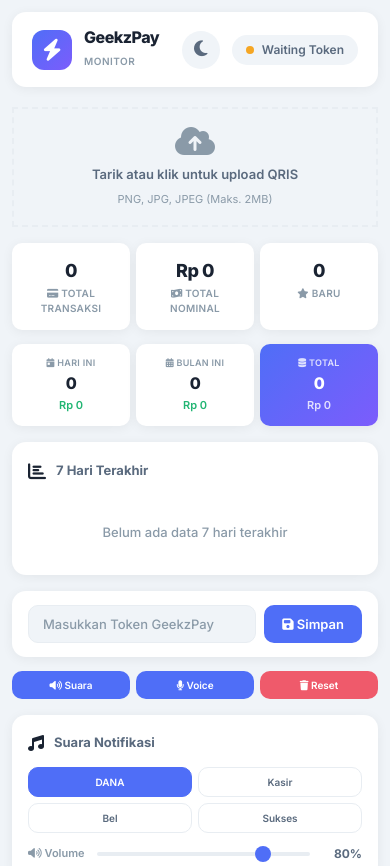
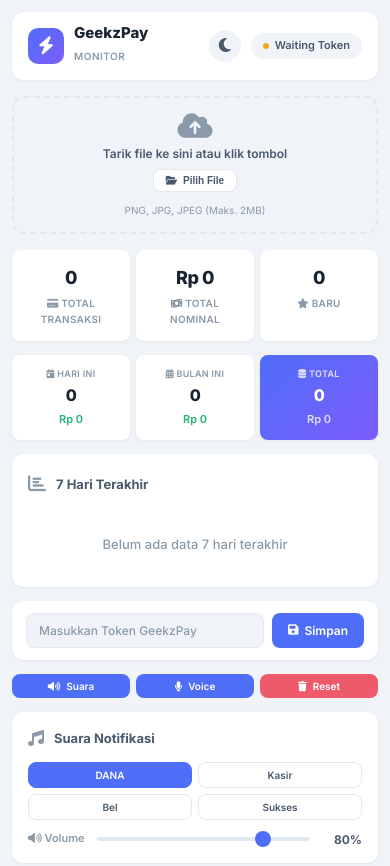
Before and after one commit to amgeekz/restapi-geekzpay, a website: page public/pwa/dashboard.html in a window 390 px wide. Shown: the top 866 px of the page. Drawn offline with Linux system fonts and the light colour scheme.

Commit message:
Add files via upload

```diff
--- a/public/pwa/dashboard.css
+++ b/public/pwa/dashboard.css
@@ -2,28 +2,26 @@
    ROOT VARIABLES - LIGHT & DARK
    ============================================ */
 :root {
-    /* Light Mode */
     --bg: #f0f4f8;
     --card-bg: #ffffff;
     --text-primary: #1a2332;
-    --text-secondary: #5a6a7e;
+    --text-secondary: #4a5a6e;
     --text-muted: #8a9aa8;
-    --border: #e8edf2;
-    --shadow: 0 2px 12px rgba(0, 0, 0, 0.06);
-    --shadow-hover: 0 4px 20px rgba(0, 0, 0, 0.10);
-    --input-bg: #f0f4f8;
-    --hover-bg: #f0f4f8;
-    --empty-icon: rgba(0,0,0,0.1);
-
+    --border: #e2e8f0;
+    --shadow: 0 1px 3px rgba(0,0,0,0.06);
+    --shadow-hover: 0 4px 16px rgba(0,0,0,0.10);
     --primary: #4f6ef7;
     --primary-dark: #3a56d4;
     --success: #22b573;
     --danger: #ef5a6b;
     --warning: #f5a623;
     --purple: #7c5cfc;
+    --radius: 12px;
+    --radius-sm: 8px;
+    --input-bg: #f0f4f8;
+    --hover-bg: #f0f4f8;
 }
 
-/* Dark Mode */
 [data-theme="dark"] {
     --bg: #0f1420;
     --card-bg: #1a2332;
@@ -31,11 +29,10 @@
     --text-secondary: #a0b0c0;
     --text-muted: #6a7a8e;
     --border: #2a3348;
-    --shadow: 0 2px 12px rgba(0, 0, 0, 0.40);
-    --shadow-hover: 0 4px 20px rgba(0, 0, 0, 0.60);
+    --shadow: 0 1px 3px rgba(0,0,0,0.40);
+    --shadow-hover: 0 4px 16px rgba(0,0,0,0.60);
     --input-bg: #0f1420;
     --hover-bg: #253040;
-    --empty-icon: rgba(255,255,255,0.08);
 }
 
 * {
@@ -45,15 +42,15 @@
 }
 
 body {
-    font-family: 'Inter', -apple-system, BlinkMacSystemFont, 'Segoe UI', Roboto, sans-serif;
+    font-family: 'Inter', -apple-system, BlinkMacSystemFont, sans-serif;
     background: var(--bg);
     color: var(--text-primary);
-    padding: 20px;
+    padding: 16px;
     padding-bottom: 80px;
     min-height: 100vh;
     -webkit-font-smoothing: antialiased;
-    line-height: 1.5;
-    transition: background 0.3s ease, color 0.3s ease;
+    line-height: 1.6;
+    transition: background 0.3s, color 0.3s;
 }
 
 /* ============================================
@@ -63,40 +60,25 @@ body {
     display: flex;
     justify-content: space-between;
     align-items: center;
-    padding: 16px 20px;
+    padding: 12px 16px;
     background: var(--card-bg);
-    border-radius: 14px;
+    border-radius: var(--radius);
     box-shadow: var(--shadow);
-    margin-bottom: 20px;
-    transition: background 0.3s ease, box-shadow 0.3s ease;
+    margin-bottom: 16px;
+    transition: background 0.3s, box-shadow 0.3s;
 }
 
 .header-left {
     display: flex;
     align-items: center;
-    gap: 12px;
-}
-
-.logo-icon {
-    font-size: 22px;
-    width: 40px;
-    height: 40px;
-    background: linear-gradient(135deg, var(--primary), var(--purple));
-    border-radius: 12px;
-    display: flex;
-    align-items: center;
-    justify-content: center;
-    color: #fff;
-    flex-shrink: 0;
+    gap: 10px;
 }
 
 .header-left h1 {
     font-size: 18px;
     font-weight: 800;
-    letter-spacing: -0.5px;
     color: var(--text-primary);
     line-height: 1.2;
-    transition: color 0.3s ease;
 }
 
 .header-sub {
@@ -107,46 +89,55 @@ body {
     letter-spacing: 0.5px;
 }
 
+.logo-icon {
+    width: 36px;
+    height: 36px;
+    background: linear-gradient(135deg, var(--primary), var(--purple));
+    border-radius: 10px;
+    display: flex;
+    align-items: center;
+    justify-content: center;
+    color: #fff;
+    font-size: 18px;
+    flex-shrink: 0;
+}
+
 .header-right {
     display: flex;
     align-items: center;
-    gap: 12px;
+    gap: 10px;
 }
 
 .status-badge {
     display: flex;
     align-items: center;
-    gap: 8px;
-    font-size: 12px;
+    gap: 6px;
+    font-size: 11px;
     font-weight: 600;
     color: var(--text-secondary);
     background: var(--bg);
-    padding: 6px 14px;
-    border-radius: 20px;
-    transition: background 0.3s ease, color 0.3s ease;
+    padding: 4px 12px;
+    border-radius: 16px;
 }
 
 .status-dot {
-    width: 8px;
-    height: 8px;
+    width: 6px;
+    height: 6px;
     border-radius: 50%;
     background: var(--success);
-    transition: background 0.3s ease;
+    transition: background 0.3s;
 }
 
-/* ============================================
-   THEME TOGGLE
-   ============================================ */
 .theme-toggle {
-    width: 38px;
-    height: 38px;
+    width: 32px;
+    height: 32px;
     border: none;
     border-radius: 50%;
     background: var(--bg);
     color: var(--text-secondary);
-    font-size: 18px;
+    font-size: 16px;
     cursor: pointer;
-    transition: all 0.3s ease;
+    transition: 0.3s;
     display: flex;
     align-items: center;
     justify-content: center;
@@ -154,15 +145,6 @@ body {
 
 .theme-toggle:hover {
     background: var(--border);
-    transform: rotate(20deg);
-}
-
-.theme-icon {
-    transition: transform 0.3s ease;
-}
-
-[data-theme="dark"] .theme-icon {
-    transform: rotate(180deg);
 }
 
 /* ============================================
@@ -172,14 +154,13 @@ body {
     display: flex;
     justify-content: space-between;
     align-items: center;
-    padding: 12px 16px;
+    padding: 10px 14px;
     background: #fef9e7;
     border: 1px solid #faeec9;
-    border-radius: 10px;
-    margin-bottom: 16px;
+    border-radius: var(--radius-sm);
+    margin-bottom: 14px;
     font-size: 13px;
     font-weight: 500;
-    transition: background 0.3s ease, border 0.3s ease;
 }
 
 [data-theme="dark"] .permission-banner {
@@ -189,21 +170,136 @@ body {
 }
 
 .permission-banner .btn {
-    padding: 6px 16px;
+    padding: 4px 14px;
+    font-size: 11px;
+}
+
+/* ============================================
+   QRIS UPLOAD SECTION
+   ============================================ */
+.qris-section {
+    margin-bottom: 16px;
+}
+
+.qris-upload-area {
+    display: flex;
+    flex-direction: column;
+    gap: 10px;
+}
+
+.qris-upload-box {
+    border: 2px dashed var(--border);
+    border-radius: var(--radius);
+    padding: 20px 16px;
+    text-align: center;
+    transition: all 0.3s ease;
+    background: var(--bg);
+}
+
+.qris-upload-box:hover {
+    border-color: var(--primary);
+    background: rgba(79, 110, 247, 0.05);
+}
+
+.qris-upload-box.dragover {
+    border-color: var(--primary);
+    background: rgba(79, 110, 247, 0.10);
+}
+
+.qris-upload-icon {
+    font-size: 28px;
+    color: var(--text-muted);
+    margin-bottom: 4px;
+}
+
+.qris-upload-text {
+    font-weight: 600;
+    color: var(--text-secondary);
     font-size: 12px;
 }
 
+.qris-upload-hint {
+    font-size: 10px;
+    color: var(--text-muted);
+    display: block;
+    margin-top: 4px;
+}
+
+.qris-upload-btn {
+    padding: 6px 16px;
+    border: 1.5px solid var(--border);
+    border-radius: var(--radius-sm);
+    background: var(--card-bg);
+    color: var(--text-secondary);
+    font-size: 11px;
+    font-weight: 600;
+    cursor: pointer;
+    transition: all 0.3s ease;
+    display: inline-flex;
+    align-items: center;
+    gap: 6px;
+    margin: 6px 0;
+}
+
+.qris-upload-btn:hover {
+    border-color: var(--primary);
+    color: var(--primary);
+}
+
 /* ============================================
-   BUTTON QRIS
+   QRIS PREVIEW
+   ============================================ */
+.qris-preview-container {
+    position: relative;
+    display: inline-block;
+    margin: 0 auto;
+    padding: 6px;
+    background: var(--card-bg);
+    border: 1px solid var(--border);
+    border-radius: var(--radius-sm);
+    text-align: center;
+}
+
+.qris-preview-image {
+    max-width: 120px;
+    max-height: 120px;
+    display: block;
+    border-radius: 4px;
+}
+
+.qris-remove-btn {
+    position: absolute;
+    top: -8px;
+    right: -8px;
+    width: 24px;
+    height: 24px;
+    border: none;
+    border-radius: 50%;
+    background: var(--danger);
+    color: #fff;
+    cursor: pointer;
+    transition: all 0.2s;
+    display: flex;
+    align-items: center;
+    justify-content: center;
+    font-size: 12px;
+}
+
+.qris-remove-btn:hover {
+    transform: scale(1.1);
+}
+
+/* ============================================
+   QRIS BUTTON
    ============================================ */
 .btn-qris {
     width: 100%;
-    padding: 14px;
+    padding: 10px;
     background: linear-gradient(135deg, var(--primary), var(--purple));
     color: #fff;
     border: none;
-    border-radius: 14px;
-    font-size: 14px;
+    border-radius: var(--radius);
+    font-size: 12px;
     font-weight: 700;
     cursor: pointer;
     transition: all 0.3s ease;
@@ -211,17 +307,11 @@ body {
     align-items: center;
     justify-content: center;
     gap: 8px;
-    margin-bottom: 16px;
-    box-shadow: 0 4px 16px rgba(79, 110, 247, 0.30);
 }
 
 .btn-qris:hover {
-    transform: translateY(-2px);
-    box-shadow: 0 6px 24px rgba(79, 110, 247, 0.40);
-}
-
-.btn-qris:active {
-    transform: translateY(0);
+    transform: translateY(-1px);
+    box-shadow: 0 4px 16px rgba(79, 110, 247, 0.30);
 }
 
 /* ============================================
@@ -237,10 +327,10 @@ body {
 .stat-card {
     background: var(--card-bg);
     padding: 14px 10px;
-    border-radius: 10px;
+    border-radius: var(--radius-sm);
     text-align: center;
     box-shadow: var(--shadow);
-    transition: all 0.3s ease;
+    transition: 0.3s;
 }
 
 .stat-card:hover {
@@ -252,7 +342,6 @@ body {
     font-weight: 800;
     color: var(--text-primary);
     letter-spacing: -0.5px;
-    transition: color 0.3s ease;
 }
 
 .stat-label {
@@ -271,16 +360,16 @@ body {
     display: grid;
     grid-template-columns: repeat(3, 1fr);
     gap: 10px;
-    margin-bottom: 16px;
+    margin-bottom: 14px;
 }
 
 .stat-detail-card {
     background: var(--card-bg);
     padding: 12px 10px;
-    border-radius: 10px;
+    border-radius: var(--radius-sm);
     text-align: center;
     box-shadow: var(--shadow);
-    transition: all 0.3s ease;
+    transition: 0.3s;
 }
 
 .stat-detail-card.highlight {
@@ -303,7 +392,6 @@ body {
     color: var(--text-muted);
     text-transform: uppercase;
     letter-spacing: 0.3px;
-    transition: color 0.3s ease;
 }
 
 .stat-detail-value {
@@ -312,14 +400,12 @@ body {
     color: var(--text-primary);
     margin: 2px 0;
     letter-spacing: -0.5px;
-    transition: color 0.3s ease;
 }
 
 .stat-detail-sub {
     font-size: 11px;
     font-weight: 600;
     color: var(--success);
-    transition: color 0.3s ease;
 }
 
 /* ============================================
@@ -328,28 +414,27 @@ body {
 .chart-section {
     background: var(--card-bg);
     padding: 16px;
-    border-radius: 14px;
+    border-radius: var(--radius);
     box-shadow: var(--shadow);
-    margin-bottom: 16px;
-    transition: all 0.3s ease;
+    margin-bottom: 14px;
 }
 
 .chart-header {
     display: flex;
     align-items: center;
     gap: 10px;
-    margin-bottom: 14px;
+    margin-bottom: 12px;
 }
 
 .chart-icon {
     font-size: 18px;
+    color: var(--text-muted);
 }
 
 .chart-title {
     font-size: 13px;
     font-weight: 700;
     color: var(--text-secondary);
-    transition: color 0.3s ease;
 }
 
 .chart-container {
@@ -374,7 +459,7 @@ body {
     min-height: 4px;
     border-radius: 4px 4px 0 0;
     background: var(--primary);
-    transition: height 0.6s cubic-bezier(0.22, 1, 0.36, 1), background 0.3s ease;
+    transition: height 0.6s cubic-bezier(0.22, 1, 0.36, 1);
     opacity: 0.7;
 }
 
@@ -388,7 +473,6 @@ body {
     font-weight: 600;
     color: var(--text-muted);
     margin-top: 4px;
-    transition: color 0.3s ease;
 }
 
 .chart-bar-value {
@@ -405,7 +489,6 @@ body {
     font-size: 13px;
     font-weight: 500;
     padding: 16px 0;
-    transition: color 0.3s ease;
 }
 
 /* ============================================
@@ -413,11 +496,10 @@ body {
    ============================================ */
 .token-section {
     background: var(--card-bg);
-    padding: 14px 16px;
-    border-radius: 14px;
+    padding: 12px 14px;
+    border-radius: var(--radius);
     box-shadow: var(--shadow);
     margin-bottom: 14px;
-    transition: all 0.3s ease;
 }
 
 .token-input-group {
@@ -427,14 +509,14 @@ body {
 
 .token-input-group input {
     flex: 1;
-    padding: 10px 14px;
+    padding: 9px 12px;
     border: 1.5px solid var(--border);
-    border-radius: 10px;
-    font-size: 13px;
+    border-radius: var(--radius-sm);
+    font-size: 12px;
     font-weight: 500;
     font-family: 'Inter', sans-serif;
     outline: none;
-    transition: all 0.3s ease;
+    transition: 0.3s;
     background: var(--input-bg);
     color: var(--text-primary);
 }
@@ -452,14 +534,17 @@ body {
    BUTTONS
    ============================================ */
 .btn {
-    padding: 10px 18px;
+    padding: 9px 16px;
     border: none;
-    border-radius: 10px;
-    font-size: 13px;
+    border-radius: var(--radius-sm);
+    font-size: 12px;
     font-weight: 600;
     font-family: 'Inter', sans-serif;
     cursor: pointer;
-    transition: all 0.3s ease;
+    transition: 0.3s;
+    display: inline-flex;
+    align-items: center;
+    gap: 6px;
 }
 
 .btn-primary {
@@ -484,7 +569,6 @@ body {
 .btn-soft {
     background: var(--bg);
     color: var(--text-secondary);
-    transition: all 0.3s ease;
 }
 
 .btn-soft:hover {
@@ -500,13 +584,13 @@ body {
     display: grid;
     grid-template-columns: repeat(3, 1fr);
     gap: 8px;
-    margin-bottom: 16px;
+    margin-bottom: 14px;
 }
 
 .controls .btn {
-    padding: 10px;
-    font-size: 12px;
-    text-align: center;
+    padding: 8px;
+    font-size: 11px;
+    justify-content: center;
 }
 
 /* ============================================
@@ -514,48 +598,47 @@ body {
    ============================================ */
 .sound-section {
     background: var(--card-bg);
-    padding: 16px;
-    border-radius: 14px;
+    padding: 14px 16px;
+    border-radius: var(--radius);
     box-shadow: var(--shadow);
-    margin-bottom: 16px;
-    transition: all 0.3s ease;
+    margin-bottom: 14px;
 }
 
 .sound-header {
     display: flex;
     align-items: center;
     gap: 10px;
-    margin-bottom: 12px;
+    margin-bottom: 10px;
 }
 
 .sound-icon {
     font-size: 16px;
+    color: var(--text-muted);
 }
 
 .sound-title {
     font-size: 13px;
     font-weight: 700;
     color: var(--text-secondary);
-    transition: color 0.3s ease;
 }
 
 .sound-grid {
     display: grid;
     grid-template-columns: repeat(4, 1fr);
     gap: 6px;
-    margin-bottom: 12px;
+    margin-bottom: 10px;
 }
 
 .sound-btn {
-    padding: 8px 4px;
+    padding: 6px 4px;
     border: 1.5px solid var(--border);
-    border-radius: 10px;
+    border-radius: var(--radius-sm);
     background: transparent;
     font-size: 10px;
     font-weight: 600;
     font-family: 'Inter', sans-serif;
     cursor: pointer;
-    transition: all 0.3s ease;
+    transition: 0.3s;
     color: var(--text-secondary);
 }
 
@@ -580,7 +663,6 @@ body {
     font-size: 11px;
     font-weight: 600;
     color: var(--text-muted);
-    transition: color 0.3s ease;
 }
 
 .volume-control input[type="range"] {
@@ -591,7 +673,6 @@ body {
     background: var(--border);
     border-radius: 2px;
     outline: none;
-    transition: background 0.3s ease;
 }
 
 .volume-control input[type="range"]::-webkit-slider-thumb {
@@ -602,7 +683,6 @@ body {
     border-radius: 50%;
     background: var(--primary);
     cursor: pointer;
-    transition: background 0.3s ease;
 }
 
 .volume-value {
@@ -611,7 +691,6 @@ body {
     color: var(--text-secondary);
     min-width: 40px;
     text-align: right;
-    transition: color 0.3s ease;
 }
 
 /* ============================================
@@ -619,26 +698,23 @@ body {
    ============================================ */
 .transaction-section {
     background: var(--card-bg);
-    border-radius: 14px;
+    border-radius: var(--radius);
     box-shadow: var(--shadow);
     overflow: hidden;
-    transition: all 0.3s ease;
 }
 
 .transaction-header {
     display: flex;
     justify-content: space-between;
     align-items: center;
-    padding: 14px 16px;
+    padding: 12px 16px;
     border-bottom: 1px solid var(--border);
-    transition: border 0.3s ease;
 }
 
 .transaction-title {
     font-size: 13px;
     font-weight: 700;
     color: var(--text-secondary);
-    transition: color 0.3s ease;
 }
 
 .transaction-count {
@@ -648,7 +724,6 @@ body {
     background: var(--bg);
     padding: 2px 10px;
     border-radius: 12px;
-    transition: all 0.3s ease;
 }
 
 .transaction-list {
@@ -660,9 +735,9 @@ body {
     display: flex;
     justify-content: space-between;
     align-items: center;
-    padding: 12px 16px;
+    padding: 10px 16px;
     border-bottom: 1px solid var(--border);
-    transition: all 0.3s ease;
+    transition: 0.3s;
 }
 
 .transaction-item:last-child {
@@ -677,19 +752,16 @@ body {
     font-size: 16px;
     font-weight: 700;
     color: var(--success);
-    transition: color 0.3s ease;
 }
 
 .transaction-item .info {
     font-size: 12px;
     color: var(--text-secondary);
-    transition: color 0.3s ease;
 }
 
 .transaction-item .time {
     font-size: 11px;
     color: var(--text-muted);
-    transition: color 0.3s ease;
 }
 
 .transaction-item.new {
@@ -715,26 +787,24 @@ body {
    ============================================ */
 .empty-state {
     text-align: center;
-    padding: 40px 20px;
+    padding: 30px 20px;
 }
 
 .empty-icon {
-    font-size: 40px;
+    font-size: 36px;
+    color: var(--text-muted);
     margin-bottom: 8px;
-    opacity: 0.5;
 }
 
 .empty-state p {
     font-weight: 600;
     color: var(--text-secondary);
     font-size: 14px;
-    transition: color 0.3s ease;
 }
 
 .empty-state span {
     font-size: 12px;
     color: var(--text-muted);
-    transition: color 0.3s ease;
 }
 
 /* ============================================
@@ -746,9 +816,9 @@ body {
     left: 0;
     width: 100%;
     height: 100%;
-    background: rgba(0, 0, 0, 0.5);
-    backdrop-filter: blur(12px);
-    -webkit-backdrop-filter: blur(12px);
+    background: rgba(0, 0, 0, 0.6);
+    backdrop-filter: blur(10px);
+    -webkit-backdrop-filter: blur(10px);
     z-index: 1000;
     display: none;
     align-items: center;
@@ -765,10 +835,10 @@ body {
     border-radius: 20px;
     max-width: 380px;
     width: 100%;
-    padding: 24px;
+    padding: 20px;
     animation: slideUp 0.3s ease;
     box-shadow: 0 20px 60px rgba(0, 0, 0, 0.20);
-    transition: background 0.3s ease;
+    transition: background 0.3s;
 }
 
 @keyframes slideUp {
@@ -780,14 +850,13 @@ body {
     display: flex;
     justify-content: space-between;
     align-items: center;
-    margin-bottom: 16px;
+    margin-bottom: 14px;
 }
 
 .qris-modal-title {
     font-size: 18px;
     font-weight: 800;
     color: var(--text-primary);
-    transition: color 0.3s ease;
 }
 
 .qris-close {
@@ -798,8 +867,11 @@ body {
     border-radius: 50%;
     font-size: 14px;
     cursor: pointer;
-    transition: all 0.3s ease;
+    transition: 0.3s;
     color: var(--text-secondary);
+    display: flex;
+    align-items: center;
+    justify-content: center;
 }
 
 .qris-close:hover {
@@ -811,12 +883,12 @@ body {
     display: flex;
     flex-direction: column;
     align-items: center;
-    gap: 12px;
+    gap: 10px;
 }
 
 .qris-image {
     width: 100%;
-    max-width: 260px;
+    max-width: 280px;
     height: auto;
     border-radius: 12px;
     background: #fff;
@@ -829,7 +901,6 @@ body {
     color: var(--text-muted);
     font-weight: 500;
     text-align: center;
-    transition: color 0.3s ease;
 }
 
 /* ============================================
@@ -837,13 +908,13 @@ body {
    ============================================ */
 .toast {
     position: fixed;
-    bottom: 24px;
+    bottom: 20px;
     left: 50%;
     transform: translateX(-50%);
     background: var(--text-primary);
     color: #fff;
-    padding: 12px 24px;
-    border-radius: 10px;
+    padding: 10px 20px;
+    border-radius: var(--radius-sm);
     box-shadow: 0 8px 32px rgba(0, 0, 0, 0.20);
     display: none;
     z-index: 999;
@@ -851,17 +922,16 @@ body {
     font-weight: 500;
     max-width: 90%;
     text-align: center;
-    transition: background 0.3s ease;
+}
+
+.toast.show {
+    display: block;
+    animation: slideUp 0.3s ease;
 }
 
 [data-theme="dark"] .toast {
     background: var(--card-bg);
     color: var(--text-primary);
-}
-
-.toast.show {
-    display: block;
-    animation: slideUp 0.3s ease;
 }
 
 /* ============================================
@@ -903,11 +973,11 @@ body {
 
     .controls .btn {
         font-size: 10px;
-        padding: 8px 4px;
+        padding: 6px 4px;
     }
 
     .header-left h1 {
-        font-size: 16px;
+        font-size: 15px;
     }
 
     .transaction-item {
@@ -928,136 +998,19 @@ body {
     .qris-image {
         max-width: 200px;
     }
-}
 
-/* ============================================
-   QRIS UPLOAD SECTION
-   ============================================ */
-.qris-section {
-    margin-bottom: 16px;
-}
-
-.qris-upload-area {
-    display: flex;
-    flex-direction: column;
-    gap: 10px;
-}
-
-.qris-upload-box {
-    border: 2px dashed var(--border);
-    border-radius: var(--radius);
-    padding: 24px;
-    text-align: center;
-    cursor: pointer;
-    transition: all 0.3s ease;
-    background: var(--bg);
-}
-
-.qris-upload-box:hover {
-    border-color: var(--primary);
-    background: rgba(79, 110, 247, 0.05);
-}
-
-.qris-upload-box.dragover {
-    border-color: var(--primary);
-    background: rgba(79, 110, 247, 0.10);
-}
-
-.qris-upload-icon {
-    font-size: 32px;
-    color: var(--text-muted);
-    margin-bottom: 8px;
-}
-
-.qris-upload-text {
-    font-weight: 600;
-    color: var(--text-secondary);
-    font-size: 13px;
-}
-
-.qris-upload-hint {
-    font-size: 11px;
-    color: var(--text-muted);
-}
-
-.qris-preview-container {
-    position: relative;
-    display: inline-block;
-    margin: 0 auto;
-    padding: 8px;
-    background: var(--card);
-    border: 1px solid var(--border);
-    border-radius: var(--radius-sm);
-}
-
-.qris-preview-image {
-    max-width: 140px;
-    max-height: 140px;
-    display: block;
-    border-radius: 4px;
-}
-
-.qris-remove-btn {
-    position: absolute;
-    top: -8px;
-    right: -8px;
-    width: 28px;
-    height: 28px;
-    border: none;
-    border-radius: 50%;
-    background: var(--danger);
-    color: #fff;
-    cursor: pointer;
-    transition: all 0.2s;
-    display: flex;
-    align-items: center;
-    justify-content: center;
-}
-
-.qris-remove-btn:hover {
-    transform: scale(1.1);
-}
-
-.qris-preview-container {
-    text-align: center;
-}
-
-/* ============================================
-   QRIS BUTTON
-   ============================================ */
-.btn-qris {
-    width: 100%;
-    padding: 12px;
-    background: linear-gradient(135deg, var(--primary), var(--purple));
-    color: #fff;
-    border: none;
-    border-radius: var(--radius);
-    font-size: 13px;
-    font-weight: 700;
-    cursor: pointer;
-    transition: all 0.3s ease;
-    display: flex;
-    align-items: center;
-    justify-content: center;
-    gap: 8px;
-}
-
-.btn-qris:hover {
-    transform: translateY(-1px);
-    box-shadow: 0 4px 16px rgba(79, 110, 247, 0.30);
-}
-
-/* ============================================
-   RESPONSIVE
-   ============================================ */
-@media (max-width: 480px) {
     .qris-preview-image {
         max-width: 100px;
         max-height: 100px;
     }
 
     .qris-upload-box {
-        padding: 16px;
+        padding: 14px 12px;
+    }
+
+    .qris-upload-btn {
+        padding: 5px 12px;
+        font-size: 10px;
     }
 }
 
--- a/public/pwa/dashboard.html
+++ b/public/pwa/dashboard.html
@@ -55,14 +55,19 @@
         <div class="qris-upload-area">
             <div class="qris-upload-box" id="qrisDropZone">
                 <i class="fas fa-cloud-upload-alt qris-upload-icon"></i>
-                <p class="qris-upload-text">Tarik atau klik untuk upload QRIS</p>
+                <p class="qris-upload-text">Tarik file ke sini atau klik tombol</p>
+                <button class="qris-upload-btn" onclick="document.getElementById('qrisFileInput').click()">
+                    <i class="fas fa-folder-open"></i> Pilih File
+                </button>
                 <small class="qris-upload-hint">PNG, JPG, JPEG (Maks. 2MB)</small>
                 <input type="file" id="qrisFileInput" accept="image/*" style="display:none;">
             </div>
+
             <div id="qrisPreviewContainer" style="display:none;" class="qris-preview-container">
                 <img id="qrisPreview" class="qris-preview-image" alt="QRIS">
                 <button class="qris-remove-btn" onclick="removeQRIS()"><i class="fas fa-times"></i></button>
             </div>
+
             <button class="btn-qris" onclick="openQRISWidget()" id="qrisShowBtn" style="display:none;">
                 <i class="fas fa-qrcode"></i> Tampilkan QRIS
             </button>
--- a/public/pwa/dashboard.js
+++ b/public/pwa/dashboard.js
@@ -2,7 +2,7 @@
  * GeekzPay PWA Monitor
  * Elegant & Professional Version with Dark Mode
  * Polling Mode - Simple & Stabil
- * Dengan QRIS Upload
+ * Dengan QRIS Upload (tanpa QRIS bawaan)
  */
 
 // ============================================
@@ -34,7 +34,7 @@ const state = {
 };
 
 // ============================================
-// QRIS STATE
+// QRIS STATE - TANPA DEFAULT
 // ============================================
 const QRIS_STATE = {
     imageData: localStorage.getItem('geekzpay_qris') || null,
@@ -161,8 +161,13 @@ function initQRISUpload() {
         modalImage.src = QRIS_STATE.imageData;
     }
 
-    // Click untuk upload
-    dropZone.addEventListener('click', () => fileInput.click());
+    // File input change (dari tombol)
+    fileInput.addEventListener('change', (e) => {
+        if (e.target.files.length) {
+            handleQRISFile(e.target.files[0]);
+        }
+        fileInput.value = '';
+    });
 
     // Drag & Drop
     dropZone.addEventListener('dragover', (e) => {
@@ -179,13 +184,6 @@ function initQRISUpload() {
         dropZone.classList.remove('dragover');
         if (e.dataTransfer.files.length) {
             handleQRISFile(e.dataTransfer.files[0]);
-        }
-    });
-
-    // File input change
-    fileInput.addEventListener('change', (e) => {
-        if (e.target.files.length) {
-            handleQRISFile(e.target.files[0]);
         }
     });
 }
```
